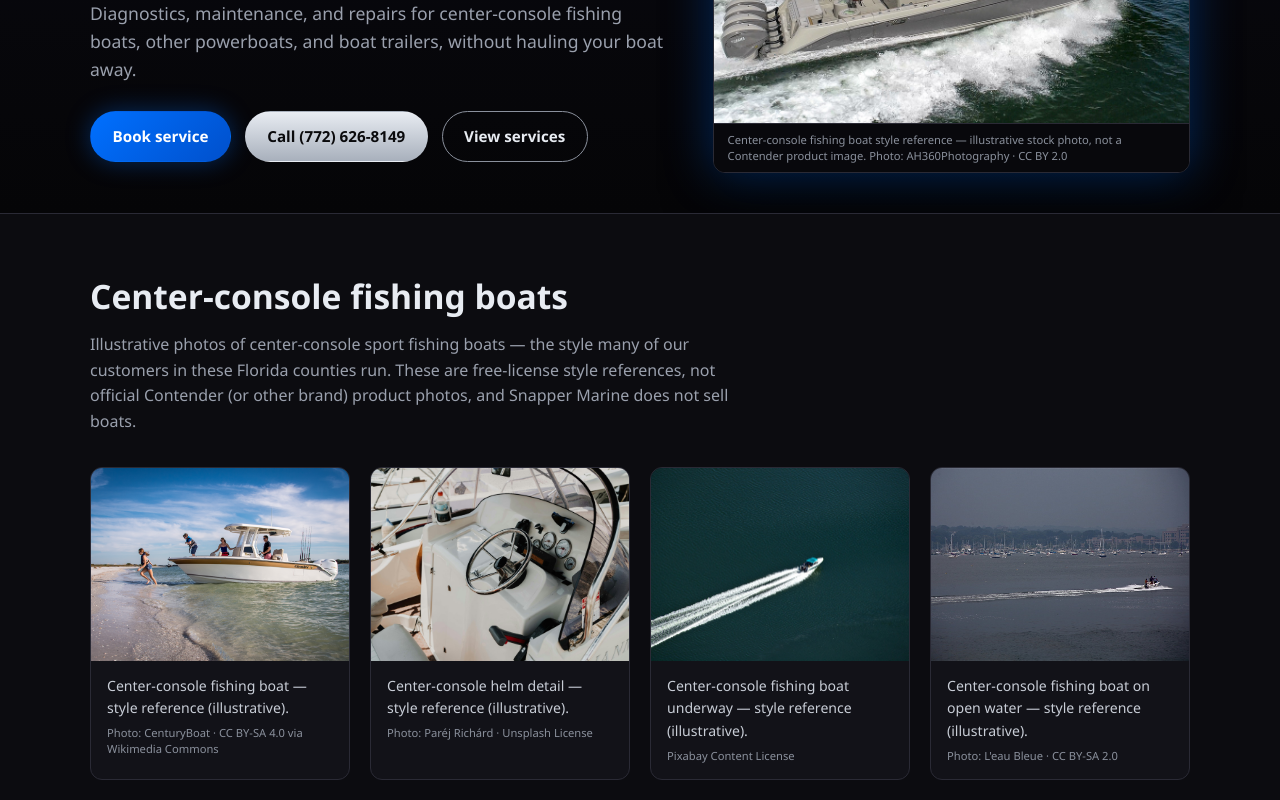
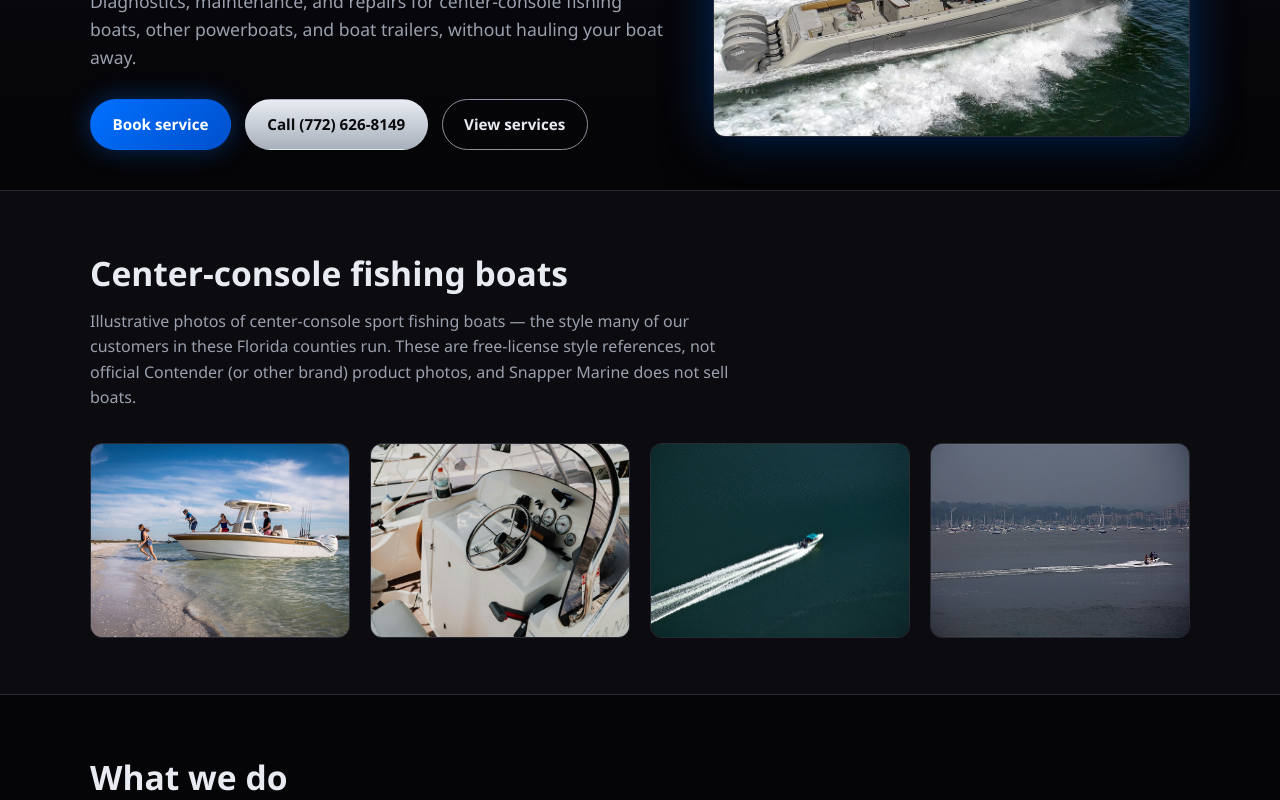
Before and after one commit to aprojoe4465/snapper-marine, a Next.js app: page / in a window 1280 px wide. Shown: the part 380-1180 px from the top of the page. Built offline with nearby package versions, Linux system fonts and the light colour scheme.

Commit message:
Remove visible captions and credits under boat photos
Keep short alt text for accessibility; drop decorative figcaptions
on the home hero, gallery, and services spotlight images.

```diff
--- a/app/globals.css
+++ b/app/globals.css
@@ -675,15 +675,6 @@ textarea {
   aspect-ratio: 4 / 3;
 }
 
-.photo-credit {
-  display: block;
-  padding: 0.55rem 0.85rem;
-  font-size: 0.7rem;
-  line-height: 1.4;
-  color: var(--chrome-dim);
-  background: #08080c;
-  border-top: 1px solid var(--border);
-}
 
 .boat-gallery {
   display: grid;
@@ -717,24 +708,8 @@ textarea {
   object-fit: cover;
 }
 
-.boat-card figcaption {
-  padding: 0.85rem 1rem 1rem;
-  display: grid;
-  gap: 0.35rem;
-}
 
-.boat-card-caption {
-  color: var(--chrome);
-  font-size: 0.88rem;
-  font-weight: 500;
-}
 
-.boat-card .photo-credit {
-  padding: 0;
-  background: transparent;
-  border: 0;
-  color: var(--chrome-dim);
-}
 
 .services-spotlight {
   display: grid;
--- a/app/page.tsx
+++ b/app/page.tsx
@@ -40,9 +40,6 @@ export default function HomePage() {
                 priority
                 className="hero-photo-img"
               />
-              <figcaption className="photo-credit">
-                {boatHero.caption} {boatHero.credit}
-              </figcaption>
             </figure>
           </div>
         </div>
@@ -71,10 +68,6 @@ export default function HomePage() {
                     className="boat-card-img"
                   />
                 </div>
-                <figcaption>
-                  <span className="boat-card-caption">{img.caption}</span>
-                  <span className="photo-credit">{img.credit}</span>
-                </figcaption>
               </figure>
             ))}
           </div>
--- a/app/services/page.tsx
+++ b/app/services/page.tsx
@@ -63,9 +63,6 @@ export default function ServicesPage() {
               height={boatServices.height}
               className="services-photo-img"
             />
-            <figcaption className="photo-credit">
-              {boatServices.caption} {boatServices.credit}
-            </figcaption>
           </figure>
           <div>
             <div className="section-head">
--- a/lib/boats.ts
+++ b/lib/boats.ts
@@ -1,11 +1,16 @@
 /** Illustrative center-console fishing boat imagery (free-license stock).
  *  Not official Contender product photos; not an endorsement of any boat brand.
+ *  Credits kept here for license provenance (not shown on the site):
+ *  - center-console-offshore.jpg — AH360Photography · CC BY 2.0
+ *  - center-console-beach.jpg — CenturyBoat · CC BY-SA 4.0 via Wikimedia Commons
+ *  - center-console-helm.jpg — Paréj Richárd · Unsplash License
+ *  - center-console-running.jpg — Pixabay Content License
+ *  - center-console-harbor.jpg — L'eau Bleue · CC BY-SA 2.0
+ *  - outboard-detail.jpg — Autohitch · CC BY 2.0
  */
 export type BoatImage = {
   src: string;
   alt: string;
-  caption: string;
-  credit: string;
   width: number;
   height: number;
 };
@@ -13,9 +18,6 @@ export type BoatImage = {
 export const boatHero: BoatImage = {
   src: "/boats/center-console-offshore.jpg",
   alt: "Dark metallic center-console sport fishing boat underway with outboards",
-  caption:
-    "Center-console fishing boat style reference — illustrative stock photo, not a Contender product image.",
-  credit: "Photo: AH360Photography · CC BY 2.0",
   width: 1024,
   height: 756,
 };
@@ -24,32 +26,24 @@ export const boatGallery: BoatImage[] = [
   {
     src: "/boats/center-console-beach.jpg",
     alt: "White center-console fishing boat with twin outboards at a sandy shoreline",
-    caption: "Center-console fishing boat — style reference (illustrative).",
-    credit: "Photo: CenturyBoat · CC BY-SA 4.0 via Wikimedia Commons",
     width: 1800,
     height: 1200,
   },
   {
     src: "/boats/center-console-helm.jpg",
     alt: "Chrome steering wheel and gauges at a center-console helm",
-    caption: "Center-console helm detail — style reference (illustrative).",
-    credit: "Photo: Paréj Richárd · Unsplash License",
     width: 1600,
     height: 1067,
   },
   {
     src: "/boats/center-console-running.jpg",
     alt: "White center-console boat running across deep blue water leaving a wake",
-    caption: "Center-console fishing boat underway — style reference (illustrative).",
-    credit: "Pixabay Content License",
     width: 1280,
     height: 773,
   },
   {
     src: "/boats/center-console-harbor.jpg",
     alt: "Small center-console boat speeding across a dark harbor under overcast skies",
-    caption: "Center-console fishing boat on open water — style reference (illustrative).",
-    credit: "Photo: L'eau Bleue · CC BY-SA 2.0",
     width: 1024,
     height: 683,
   },
@@ -58,9 +52,6 @@ export const boatGallery: BoatImage[] = [
 export const boatServices: BoatImage = {
   src: "/boats/outboard-detail.jpg",
   alt: "High-performance outboard motors on a center-console fishing boat",
-  caption:
-    "Outboard power common on center-console fishing boats — illustrative stock photo.",
-  credit: "Photo: Autohitch · CC BY 2.0",
   width: 1024,
   height: 684,
 };
```
